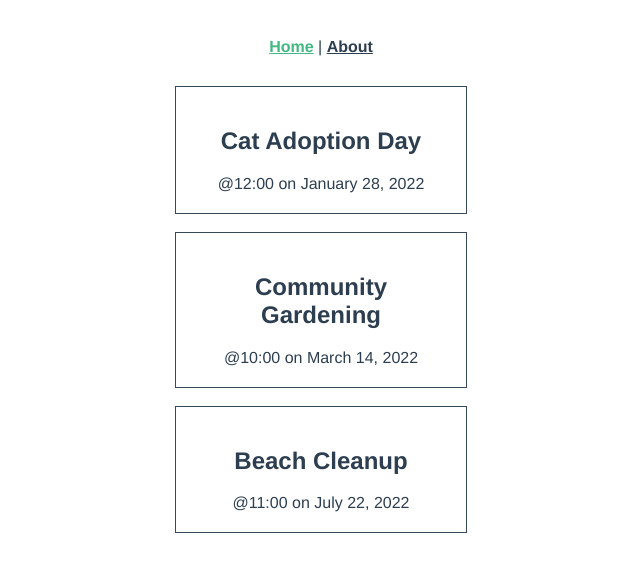
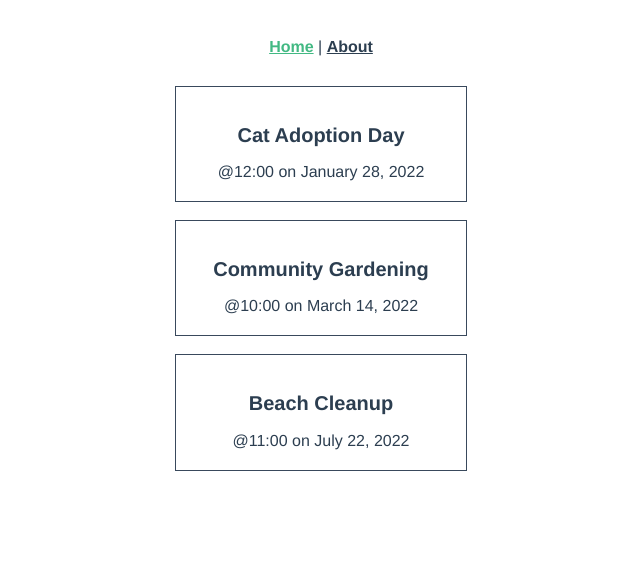
Before and after one commit to Dr1w/331-Lab02-Intro-to-Vite, a Vue app in the folder 331-intro-to-vite/: page / in a window 1280 px wide. Shown: the top 572 px of the page, without its empty margins (319-959 px from the left). Built offline with nearby package versions, Linux system fonts and the light colour scheme.

Commit message:
#8.6
CSS style

```diff
--- a/331-intro-to-vite/src/App.vue
+++ b/331-intro-to-vite/src/App.vue
@@ -16,7 +16,7 @@ import { RouterLink, RouterView } from 'vue-router'
   </div>
 </template>
 
-<style scoped>
+<style>
 #layout {
   font-family: Avenir, Helvetica, Arial, sans-serif;
   -webkit-font-smoothing: antialiased;
@@ -34,4 +34,8 @@ nav a {
 nav a.router-link-exact-active {
   color: #42b983;
 }
+
+h2 {
+  font-size: 20px;
+}
 </style>
```
